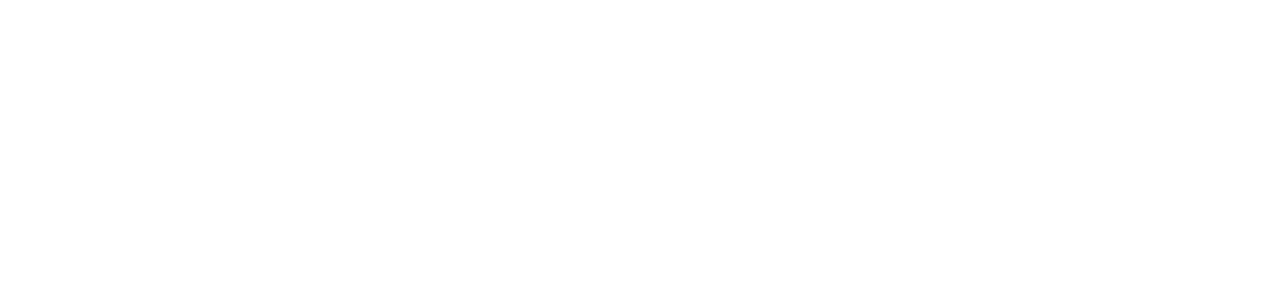
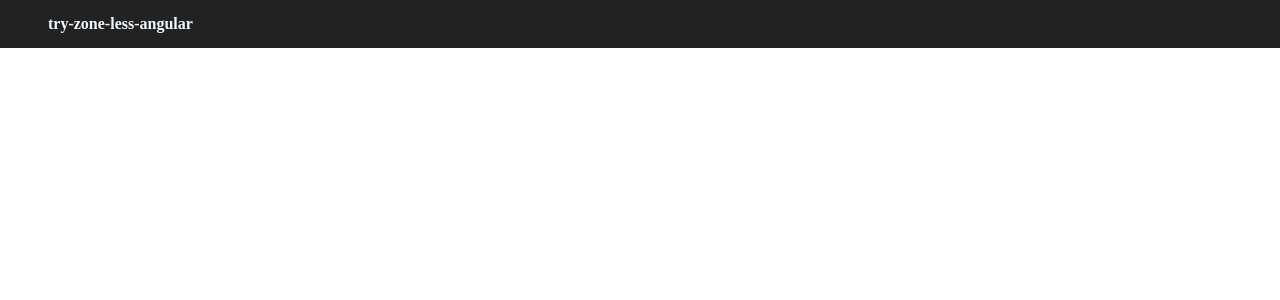
Before and after one commit to kasaharu-labs/try-zone-less-angular, an Angular app: page / in a window 1280 px wide. Shown: the top 300 px of the page. Built offline with nearby package versions, Linux system fonts and the light colour scheme.

Commit message:
header の表示

```diff
--- a/src/app/app.component.html
+++ b/src/app/app.component.html
@@ -1 +1,3 @@
-<router-outlet></router-outlet>
+<header class="header">
+  <h1 class="title">{{ title }}</h1>
+</header>
--- a/src/app/app.component.scss
+++ b/src/app/app.component.scss
@@ -0,0 +1,25 @@
+:host {
+  display: block;
+}
+
+.header {
+  display: flex;
+  align-items: center;
+  justify-content: space-between;
+  height: 48px;
+  padding: 0 48px;
+  background-color: #222;
+  box-sizing: border-box;
+}
+
+.title {
+  color: aliceblue;
+  font-size: 1rem;
+}
+
+@media screen and (max-width: 600px) {
+  .header {
+    padding: 0 12px;
+    font-size: 0.8rem;
+  }
+}
```
